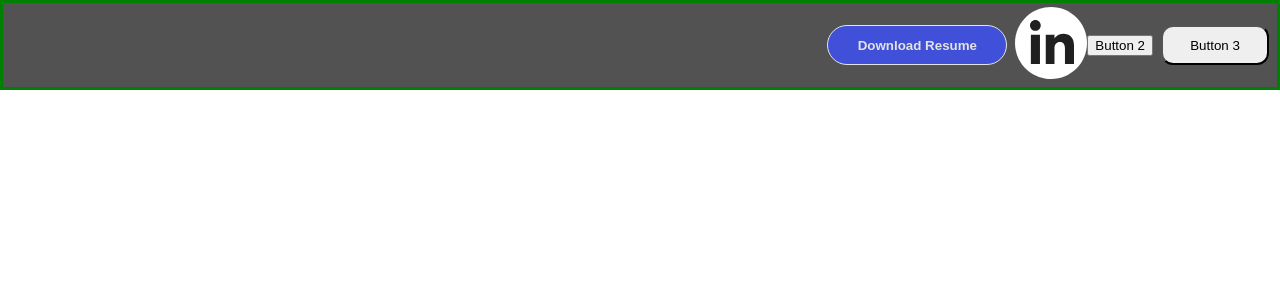
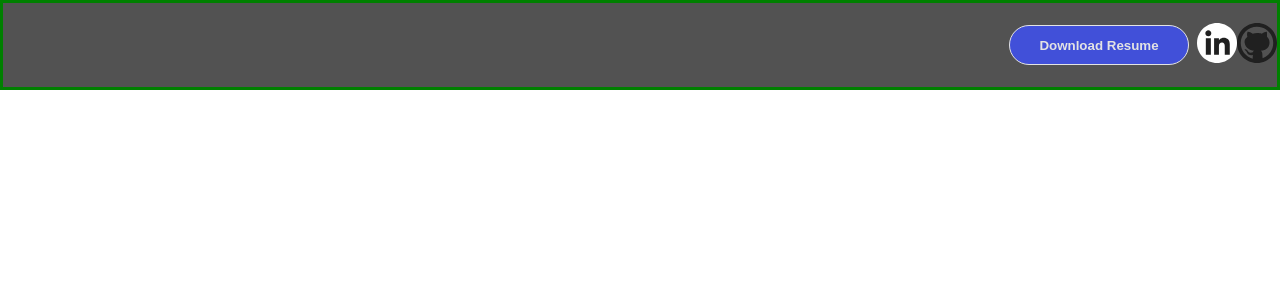
Before and after one commit to Evan-Crews/Portfolio-Website, a React (Create React App) app: page / in a window 1280 px wide. Shown: the top 300 px of the page. Built offline with nearby package versions, Linux system fonts and the light colour scheme.

Commit message:
more work on the menu bar

```diff
--- a/src/Components/MenuBar/MenuBar.js
+++ b/src/Components/MenuBar/MenuBar.js
@@ -1,5 +1,6 @@
 import './menubar.scss'
 import linkedIn from '../../Icons/LinkedIn_icon_circle.svg'
+import github from '../../Icons/github-svgrepo-com.svg'
 function MenuBar() {
   return (
     <div className="mainMenu">
@@ -7,8 +8,9 @@ function MenuBar() {
       <a href="https://www.linkedin.com/in/evan-crews/">
         <img src={linkedIn} id="linkedIn" alt="LinkedIn" size="sm" className="buttonIcons"/>
       </a>
-      <button className='Github'>Button 2</button>
-      <button className='menuButton'>Button 3</button>
+      <a href="https://github.com/Evan-Crews">
+        <img src={github} id="linkedIn" alt="LinkedIn" size="sm" className="buttonIcons"/>
+      </a>
     </div>
   )
 }
--- a/src/Components/MenuBar/menubar.scss
+++ b/src/Components/MenuBar/menubar.scss
@@ -29,5 +29,6 @@
     color: $dark-accent;
   }
 }
-// .buttonIcons {;
-// }
+.buttonIcons {
+  height: 40px;
+}
```
Also changed, not shown: src/Icons/github-svgrepo-com.svg (added), 1 other file (tests, documents, lock files or other folders).
